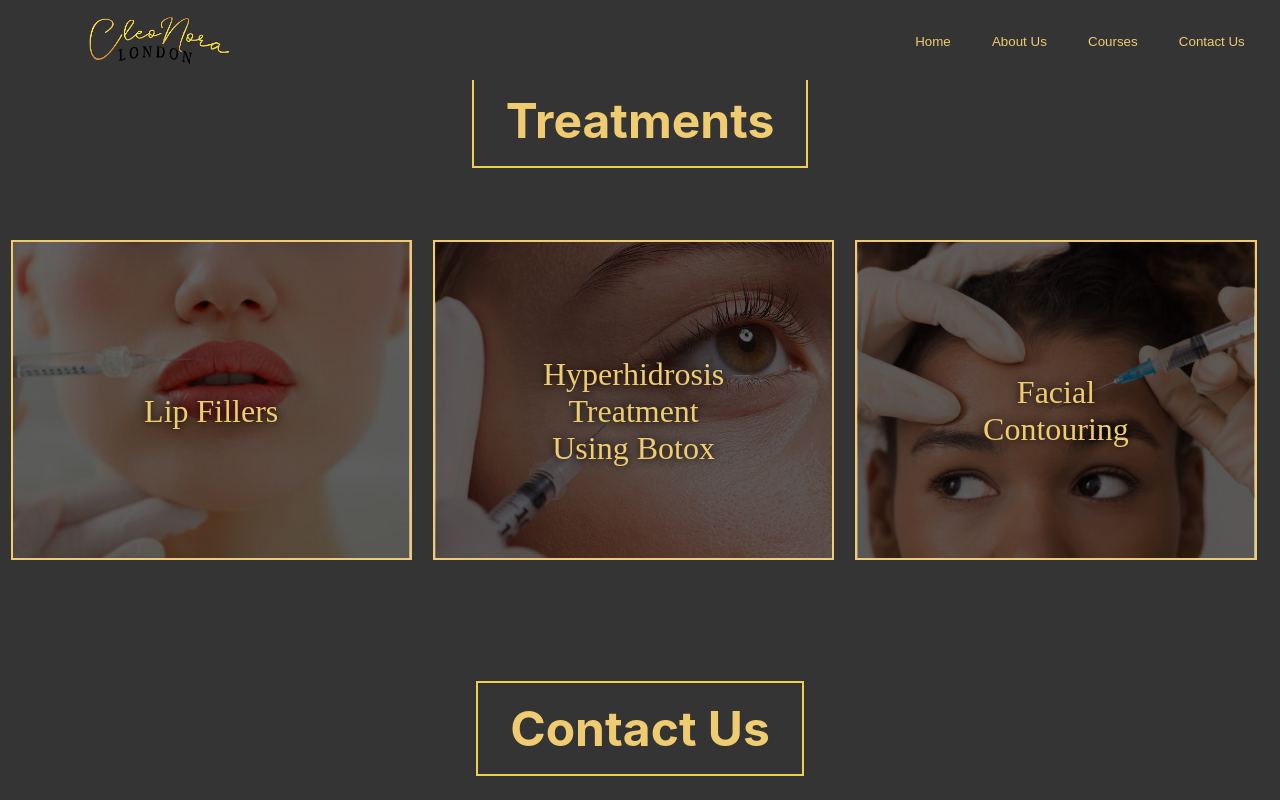
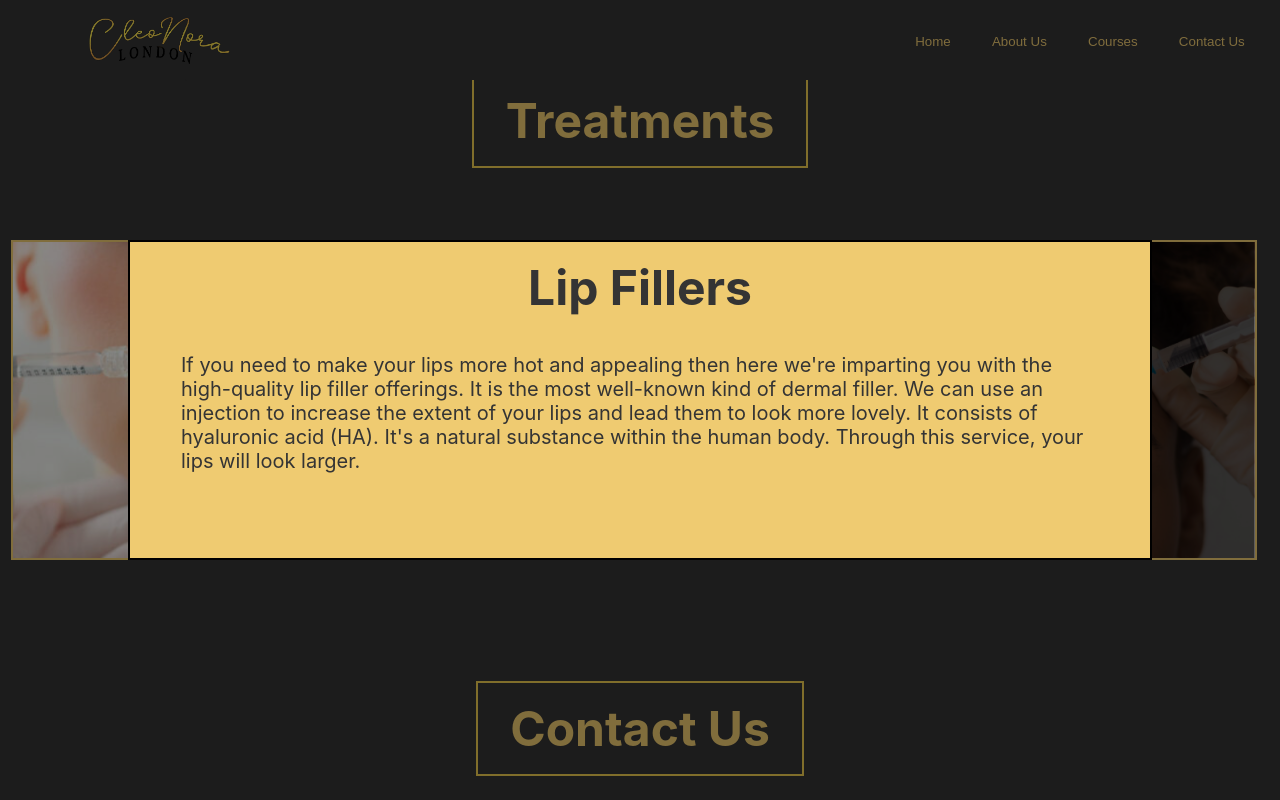
Before and after one commit to IbraheemHaseeb7/cleonora, a Next.js app: page / in a window 1280 px wide. Both pictures are taken after a click on the element 211 px from the left and 2202 px from the top of the page. Shown: the part 1802-2602 px from the top of the page. Built offline with nearby package versions, Linux system fonts and the light colour scheme; a web font is replaced by a local one.

Commit message:
added popusp

```diff
--- a/components/first/services.js
+++ b/components/first/services.js
@@ -1,3 +1,5 @@
+import { useState } from "react";
+import Popup from "../popup/popup";
 import styles from "./first.module.css";
 
 const services = [
@@ -6,34 +8,62 @@ const services = [
     alt: "first_service",
     title: "Lip Fillers",
     id: 1,
+    content:
+      "If you need to make your lips more hot and appealing then here we're imparting you with the high-quality lip filler offerings. It is the most well-known kind of dermal filler. We can use an injection to increase the extent of your lips and lead them to look more lovely. It consists of hyaluronic acid (HA). It's a natural substance within the human body. Through this service, your lips will look larger.",
   },
   {
     src: "9.jpeg",
     alt: "first_service",
     title: "Hyperhidrosis Treatment Using Botox",
     id: 2,
+    content:
+      "Botox is related to the cosmetic wrinkle reducer. It is one of the powerful strategies for the remedy of focal hyperhidrosis. The injection of Botox adds botulinum toxin which is used to block the nerve signals which can be responsible for the technique of sweating. It lesser the manufacturing of sweat via the sweat glands. For the effective treatment of focal hyperhidrosis botulinum toxin type, A is used.",
   },
   {
     src: "7.jpg",
     alt: "first_service",
     title: "Facial Contouring",
     id: 3,
+    content:
+      "Facial contouring is likewise referred to as facial sculpting. Facia contouring is surely a non-compulsory beauty surgical process that complements the overall appearance of the sin. It improves the percentage of the face and all of the facial capabilities. It additionally makes your face look smaller. This process will make your face appear more lovely because it provides fullness, make your chick bones better, your chine becomes more outstanding and your jawline may be wider.",
   },
 ];
 
 export default function Services() {
   return (
     <div className={styles.services_container}>
-      {services.map(({ src, title, alt, id }) => {
-        return <OneService key={id} title={title} src={src} alt={alt} />;
+      {services.map(({ src, title, alt, id, content }) => {
+        return (
+          <OneService
+            key={id}
+            title={title}
+            src={src}
+            alt={alt}
+            content={content}
+          />
+        );
       })}
     </div>
   );
 }
 
-function OneService({ title, src, alt }) {
+function OneService({ title, src, alt, content }) {
+  const [open, setOpen] = useState(false);
+  const [data, setData] = useState({
+    title: "this is a random title",
+    content:
+      "and this is some random content written in it for testing purposes",
+  });
+
   return (
-    <div className={styles.one_service}>
+    <div
+      className={styles.one_service}
+      onClick={() => {
+        setOpen(!open);
+        setData({ title: title, content: content });
+      }}
+    >
+      {open && <Popup title={data.title} content={data.content} />}
       <img src={src} alt={alt} />
       <h1 className={styles.one_service_title}>{title}</h1>
       <div className={styles.shadow}></div>
--- /dev/null
+++ b/components/popup/popup.js
@@ -0,0 +1,13 @@
+import styles from "./popup.module.css";
+
+export default function Popup({ title, content }) {
+  return (
+    <div className={styles.main_container}>
+      <div className={styles.content_container}>
+        <h1>{title}</h1>
+        <p>{content}</p>
+      </div>
+      <div className={styles.shadow}></div>
+    </div>
+  );
+}
--- /dev/null
+++ b/components/popup/popup.module.css
@@ -0,0 +1,57 @@
+.main_container {
+  width: 100%;
+  height: 100vh;
+  position: fixed;
+  top: 0;
+  left: 0;
+  z-index: 20;
+}
+
+.shadow {
+  width: 100%;
+  height: 100vh;
+  position: fixed;
+  top: 0;
+  left: 0;
+  background-color: #00000077;
+}
+
+.content_container {
+  width: 80%;
+  height: 40%;
+  border: 2px solid black;
+  position: absolute;
+  top: 50%;
+  left: 50%;
+  transform: translate(-50%, -50%);
+  z-index: 21;
+  background-color: #efcb71;
+  color: #343434;
+  display: flex;
+  flex-direction: column;
+  justify-content: flex-start;
+  align-items: center;
+}
+
+.content_container::selection {
+  background-color: #343434 !important;
+  color: #efcb71 !important;
+}
+
+.content_container > h1 {
+  width: 100%;
+  text-align: center;
+  font-size: 3rem;
+  margin: 1rem;
+}
+
+.content_container > p {
+  width: 90%;
+  font-size: 1.25rem;
+}
+
+@media (max-width: 600px) {
+  .content_container {
+    height: 70%;
+  }
+}
```
